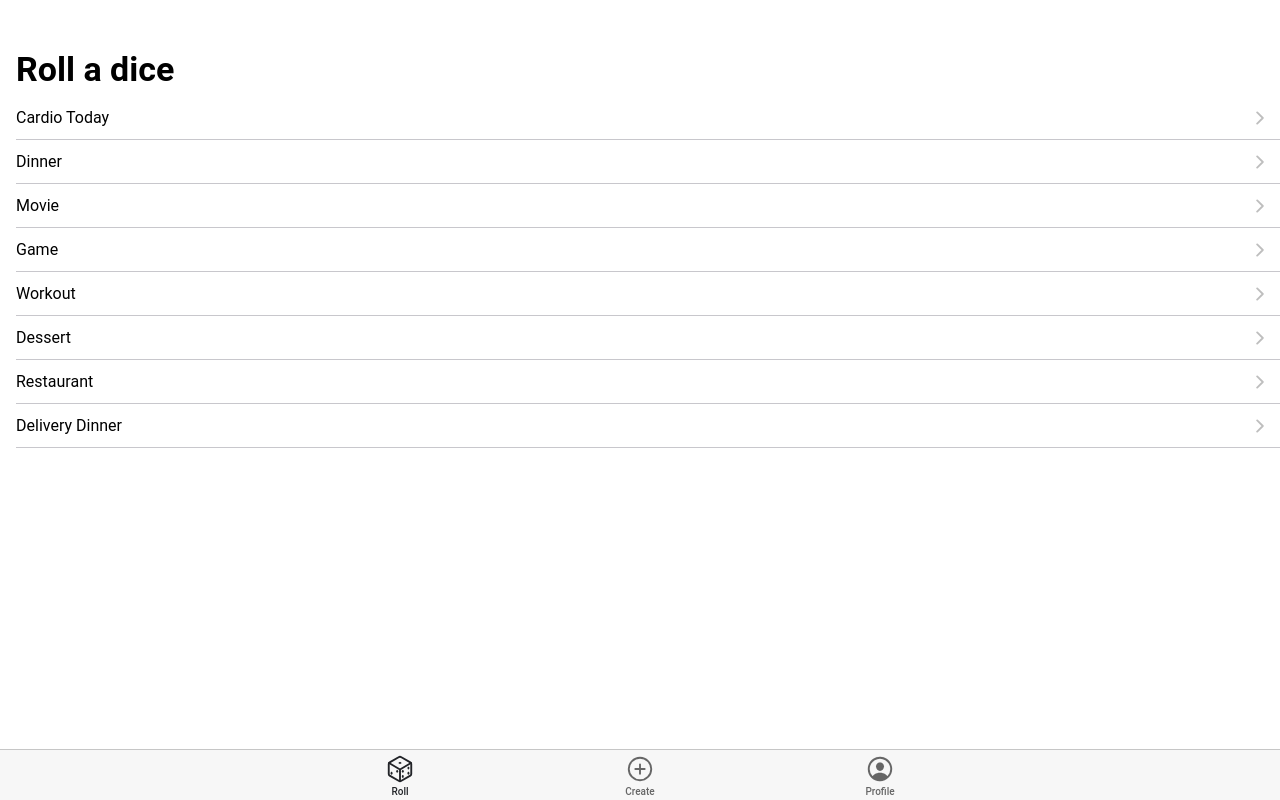
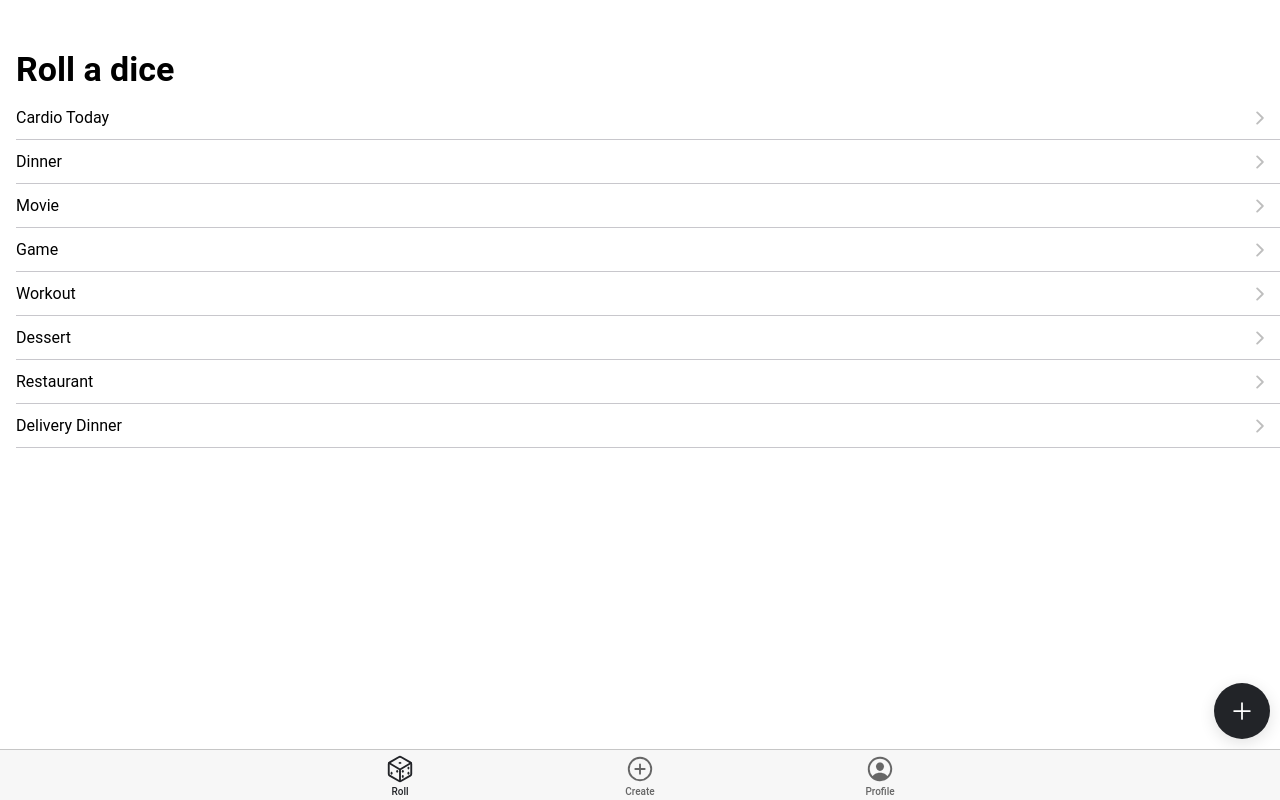
Before and after one commit to zheref/ChoiceDice, a React (Vite) app in the folder choice-dice-ionic/: page /roll in a window 1280 px wide. Built offline with nearby package versions, Linux system fonts and the light colour scheme.

Commit message:
JS: Navigate to Create Page

```diff
--- a/choice-dice-ionic/src/App.tsx
+++ b/choice-dice-ionic/src/App.tsx
@@ -34,6 +34,7 @@ import '@ionic/react/css/display.css';
 /* Theme variables */
 import './ui/theme/variables.css';
 import RollDetail from './ui/pages/RollDetail';
+import AddRoll from './ui/pages/AddRoll';
 
 setupIonicReact();
 
@@ -45,7 +46,10 @@ const App: React.FC = () => (
           <Route exact path="/roll">
             <Roll />
           </Route>
-          <Route path="/roll/:id" component={RollDetail} />
+          <Route exact path="/roll/add">
+            <AddRoll />
+          </Route>
+          <Route path="/roll/for/:id" component={RollDetail} />
           <Route exact path="/tab2">
             <Tab2 />
           </Route>
--- /dev/null
+++ b/choice-dice-ionic/src/ui/pages/AddRoll/index.tsx
@@ -0,0 +1,13 @@
+import { IonPage, IonText } from "@ionic/react"
+
+const AddRoll: React.FC = () => {
+    return (
+        <IonPage>
+            <IonText>
+                <h3>Create Page</h3>
+            </IonText>
+        </IonPage>
+    )
+}
+
+export default AddRoll;
--- a/choice-dice-ionic/src/ui/pages/Roll/index.tsx
+++ b/choice-dice-ionic/src/ui/pages/Roll/index.tsx
@@ -1,4 +1,4 @@
-import { IonButton, IonContent, IonHeader, IonIcon, IonItem, IonItemOption, IonItemOptions, IonItemSliding, IonLabel, IonList, IonPage, IonTitle, IonToolbar } from '@ionic/react';
+import { IonButton, IonContent, IonHeader, IonIcon, IonItem, IonItemOption, IonItemOptions, IonItemSliding, IonLabel, IonList, IonPage, IonTitle, IonToolbar, IonFab, IonFabButton } from '@ionic/react';
 import ExploreContainer from '../../components/ExploreContainer';
 import './styles.css';
 import { useDispatch, useSelector } from 'react-redux';
@@ -6,7 +6,8 @@ import { useDispatch, useSelector } from 'react-redux';
 // Store
 import { RollState, deleteDice } from '../../../core/rollSlice';
 import { RootState } from '../../../core/appStore';
-import { trash } from 'ionicons/icons';
+import { trash, add } from 'ionicons/icons';
+import { Link } from 'react-router-dom';
 
 const Roll: React.FC = () => {
   const dices = useSelector((state: RootState) => state.roll.dices);
@@ -28,7 +29,7 @@ const Roll: React.FC = () => {
         <IonList>
           {dices.map(dice => (
             <IonItemSliding key={dice.id}>
-              <IonItem key={dice.id} routerLink={`/roll/${dice.id}`}>
+              <IonItem key={dice.id} routerLink={`/roll/for/${dice.id}`}>
                 <IonLabel>{dice.name}</IonLabel>
               </IonItem>
               <IonItemOptions side="end">
@@ -39,6 +40,13 @@ const Roll: React.FC = () => {
             </IonItemSliding>
           ))}
         </IonList>
+        <IonFab slot="fixed" vertical="bottom" horizontal="end">
+          <Link to="/roll/add">
+            <IonFabButton>
+              <IonIcon icon={add}></IonIcon>
+            </IonFabButton>
+          </Link>
+        </IonFab>
       </IonContent>
     </IonPage>
   );
```
